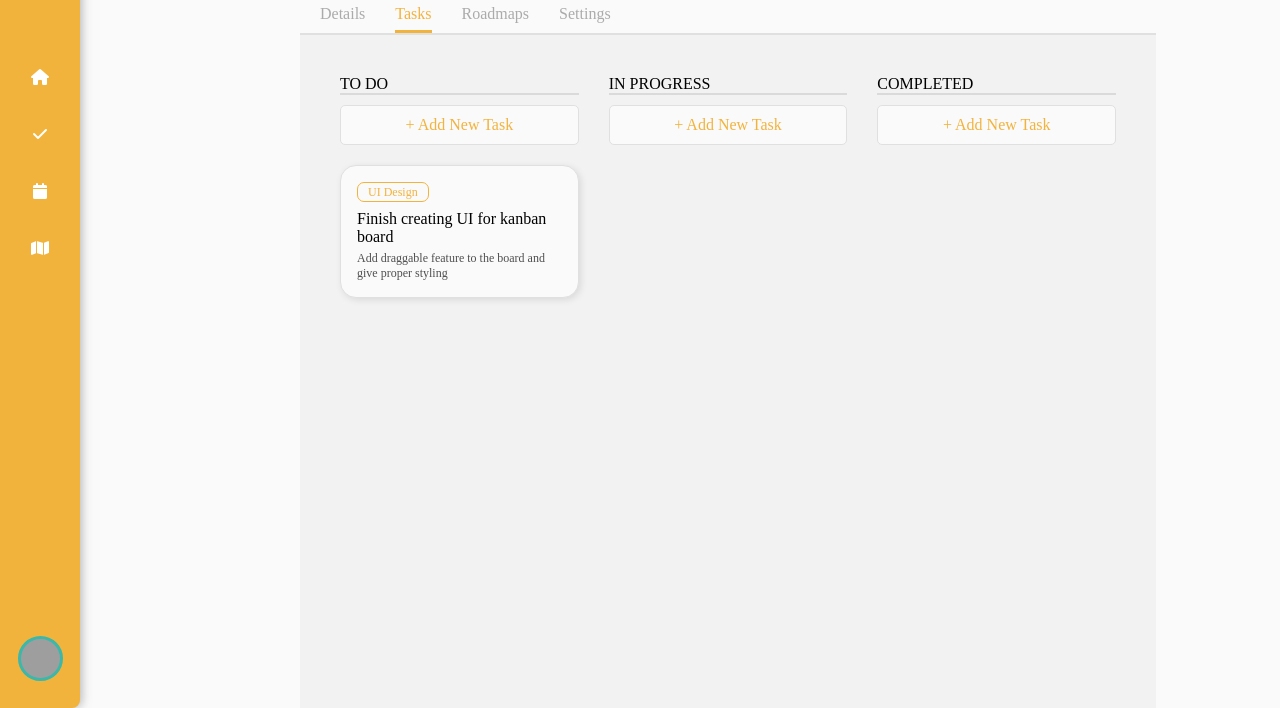
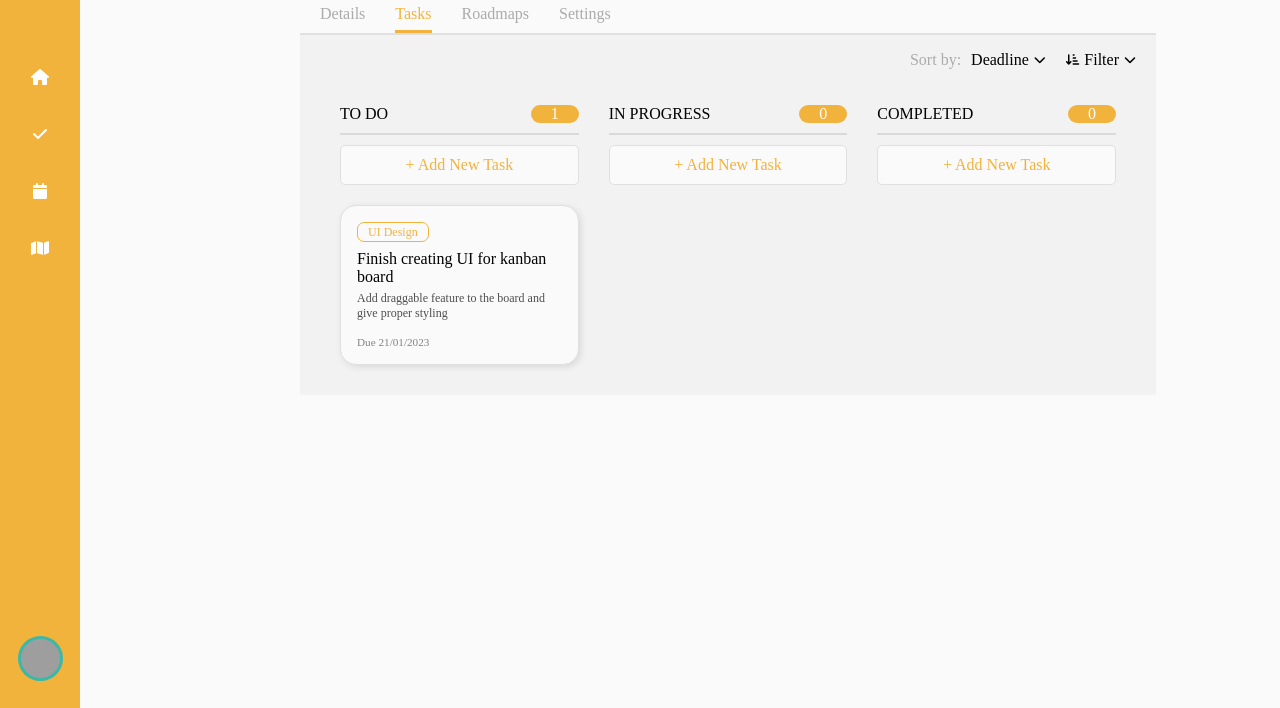
Before and after one commit to noelg-cj/Hora-Project-Manager, a website: page src/index.html in a window 1280 px wide. Shown: the part 92-800 px from the top of the page. Drawn offline with Linux system fonts and the light colour scheme; grey boxes are pictures that could not be loaded.

Commit message:
Added sort and filter buttons

```diff
--- a/main.js
+++ b/main.js
@@ -10,10 +10,10 @@ const createWindow = () => {
   const mainWindow = new BrowserWindow({
     width: 1920 / factor,
     height: 1080 / factor,
-/*     webPreferences: {
-      zoomFactor: 1.0 / factor
+    webPreferences: {
+      zoomFactor: 0.8
     }
- */
+
   })
   mainWindow.maximize();
   mainWindow.hide();
--- a/src/index.html
+++ b/src/index.html
@@ -83,8 +83,28 @@
         </section>
 
         <section class="kanban-board">
+          <section class="sort-and-filter">
+            <div class="sort">
+              <p>Sort by:</p>
+              <button class="sort-options">
+                Deadline
+                <i class="fa-solid fa-chevron-down"></i>
+              </button>
+            </div>
+            <div class="filter">
+              <button class="filter-button">
+                <i class="fa-solid fa-arrow-down-short-wide"></i>
+                <p>Filter</p>
+                <i class="fa-solid fa-chevron-down"></i>
+              </button>
+            </div>
+          </section>
+          <section class="kanban-container">
             <section class="to-do">
-            <div class="title">TO DO</div>
+              <div class="title">
+                <div class="title-name">TO DO</div>
+                <div class="title-count">1</div>
+              </div>
               <div class="add-task">
                 <button id="add-task">+ Add New Task</button>
               </div>
@@ -94,21 +114,29 @@
                 </div>
                 <div class="task-name">Finish creating UI for kanban board</div>
                 <div class="description">Add draggable feature to the board and give proper styling</div>
+                <div class="due-date">Due <span class="date">21/01/2023</span></div>
               </div>
             </section>
 
             <section class="in-progress">
-            <div class="title">IN PROGRESS</div>
+              <div class="title">
+                <div class="title-name">IN PROGRESS</div>
+                <div class="title-count">0</div>
+              </div>
               <div class="add-task">
                 <button id="add-task">+ Add New Task</button>
               </div>
             </section>
 
             <section class="completed">
-            <div class="title">COMPLETED</div>
+              <div class="title">
+                <div class="title-name">COMPLETED</div>
+                <div class="title-count">0</div>
+              </div>
               <div class="add-task">
                 <button id="add-task">+ Add New Task</button>
               </div>
+            </section>
           </section>
         </section>
       </main>
--- a/src/style.css
+++ b/src/style.css
@@ -44,9 +44,9 @@ nav {
     display: flex;
     flex-direction: column;
     align-items: center;
-    border-top-right-radius: 8px;
-    border-bottom-right-radius: 8px;
-    box-shadow: 2px 0px 10px rgba(120, 120, 120, 0.5);
+/*     border-top-right-radius: 8px;
+    border-bottom-right-radius: 8px; */
+/*     box-shadow: 2px 0px 10px rgba(120, 120, 120, 0.5); */
 }
 
 .logo {
@@ -204,11 +204,53 @@ main {
     border-bottom: 3px solid var(--primary);
 }
 
+.sort-and-filter {
+    padding: 10px;
+    display: flex;
+    justify-content: right;
+}
+
+.sort {
+    display: flex;
+    align-items: center;
+}
+
+.sort p {
+    color: var(--light-text)
+}
+
+.sort button, .filter button {
+    display: flex;
+    height: 30px;
+    align-items: center;
+    padding: 10px;
+    font-size: 1rem;
+    gap: 5px;
+    border: none;
+    background-color: transparent;
+}
+
+.sort button:hover i, .filter:hover button p + i {
+    transform: translateY(2px);
+}
+
+.sort button i, .filter button i {
+    font-size: 0.75rem;
+    transition: 0.2s;
+}
+
+.sort button:hover, .filter button:hover {
+    cursor: pointer;
+}
+
 .kanban-board {
     background-color: #f2f2f2;
+}
+
+.kanban-board .kanban-container {
     height: 100%;
     display: flex;
-    padding: 30px;
+    padding: 0px 30px;
     gap: 10px;
 }
 
@@ -218,8 +260,19 @@ main {
 }
 
 .title {
+    height: 40px;
     font-weight: 500;
     border-bottom: 2px solid #dadada;
+    display: flex;
+    justify-content: space-between;
+    align-items: center;
+}
+
+.title .title-count {
+    background-color: var(--primary);
+    color: white;
+    padding: 0px 20px;
+    border-radius: 10px;
 }
 
 .add-task button {
@@ -276,6 +329,13 @@ main {
     color: #4f4f4f;
 }
 
+.due-date {
+    font-size: 0.7rem;
+    color: #828282;
+    margin-top: 15px;
+
+}
+
 /*
 aside {
     background-color: #3BB8A9;
```
Lines whose indentation alone changed are shown as unchanged.
